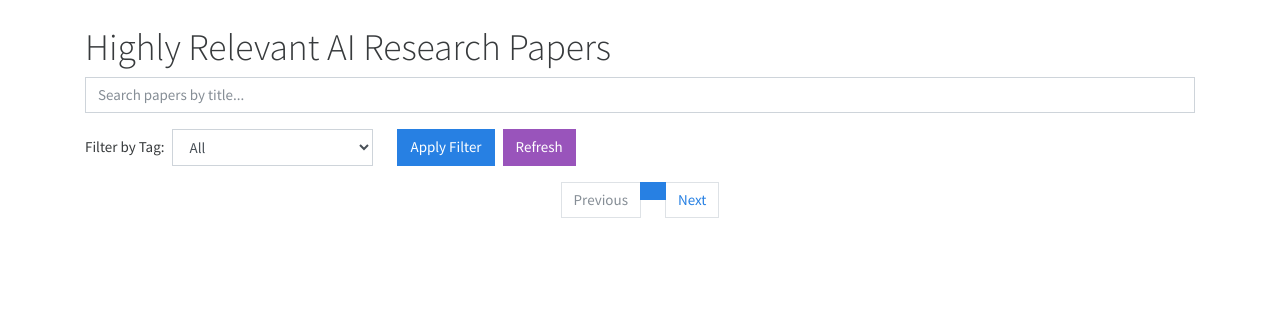
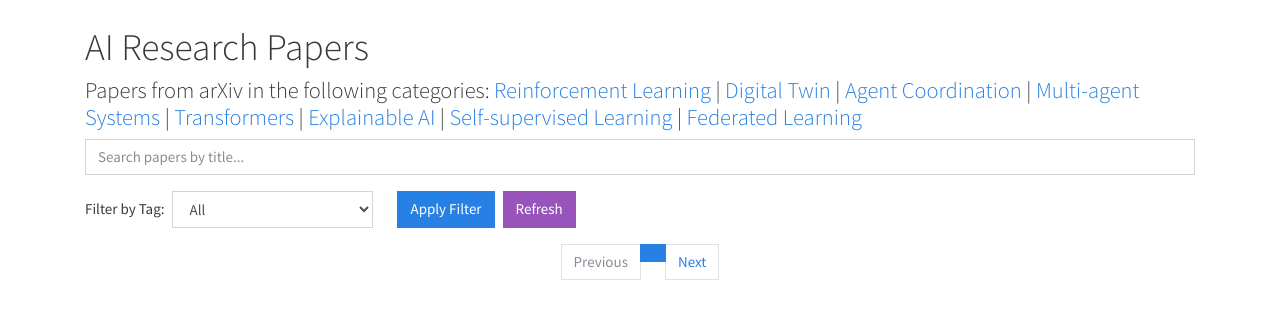
Before and after one commit to econoar/ai_paper_dashboard, a Flask app: template templates/index.html in a window 1280 px wide. Shown: the part 55-374 px from the top of the page. Run offline with Flask 3, Linux system fonts and the light colour scheme; the template is opened without the code that fills it, so the values that code supplies are empty; some libraries are stand-ins or nearby versions.

Commit message:
“updates”

```diff
--- a/templates/index.html
+++ b/templates/index.html
@@ -1,7 +1,19 @@
 {% extends "base.html" %}
 
 {% block content %}
-  <h1>Highly Relevant AI Research Papers</h1>
+  <!-- Updated Header and Subheading -->
+  <h1>AI Research Papers</h1>
+  <h4>Papers from arXiv in the following categories:
+    <!-- List categories as links that pass the respective tag parameter -->
+    <a href="{{ url_for('index', tag='reinforcement learning') }}">Reinforcement Learning</a> |
+    <a href="{{ url_for('index', tag='digital twin') }}">Digital Twin</a> |
+    <a href="{{ url_for('index', tag='agent coordination') }}">Agent Coordination</a> |
+    <a href="{{ url_for('index', tag='multi-agent systems') }}">Multi-agent Systems</a> |
+    <a href="{{ url_for('index', tag='transformers') }}">Transformers</a> |
+    <a href="{{ url_for('index', tag='explainable ai') }}">Explainable AI</a> |
+    <a href="{{ url_for('index', tag='self-supervised learning') }}">Self-supervised Learning</a> |
+    <a href="{{ url_for('index', tag='federated learning') }}">Federated Learning</a>
+  </h4>
 
   <!-- Search Bar with Autocomplete -->
   <div class="mb-3">
@@ -26,6 +38,7 @@
     <button type="button" id="refreshButton" class="btn btn-info">Refresh</button>
   </form>
 
+  <!-- Loop over each day and display the papers -->
   {% for day, day_papers in grouped_papers.items() %}
     <h3>{{ day }}</h3>
     <table class="table table-striped table-bordered">
@@ -79,7 +92,7 @@
                 <button class="btn btn-warning btn-sm mb-2 bookmark-btn" data-paper-id="{{ paper.id }}">
                   <i class="far fa-star"></i> Bookmark
                 </button>
-                <!-- Optionally add a share button here on the main page if desired -->
+                <!-- Optionally, you could add a Share button here on the main page if desired -->
               </div>
             </td>
           </tr>
@@ -96,9 +109,13 @@
           <a class="page-link" href="{{ url_for('index', tag=selected_tag, page=page-1) }}">Previous</a>
         </li>
       {% else %}
-        <li class="page-item disabled"><a class="page-link" href="#">Previous</a></li>
+        <li class="page-item disabled">
+          <a class="page-link" href="#">Previous</a>
+        </li>
       {% endif %}
-      <li class="page-item active"><a class="page-link" href="#">{{ page }}</a></li>
+      <li class="page-item active">
+        <a class="page-link" href="#">{{ page }}</a>
+      </li>
       <li class="page-item">
         <a class="page-link" href="{{ url_for('index', tag=selected_tag, page=page+1) }}">Next</a>
       </li>
@@ -171,9 +188,9 @@
           </div>
         </div>
         <div class="modal-footer">
-          <!-- Remove Re-summarize; add Share Summary -->
           <button id="generateSummaryBtn" class="btn btn-success">Generate</button>
           <button id="copySummaryBtn" class="btn btn-primary">Copy</button>
+          <!-- Replace Re-summarize with Share Summary -->
           <button id="shareSummaryBtn" class="btn btn-dark">Share Summary</button>
           <button type="button" class="btn btn-secondary" data-dismiss="modal">Close</button>
         </div>
@@ -187,13 +204,10 @@
     var currentPaperTitle = "";
     var currentPaperPdf = "";
 
-    // When the Summarize button is clicked, store the current paper data
     $(document).on("click", ".summarize-btn", function() {
       currentPaperId = $(this).data("paper-id");
-      // Lookup current paper data from allPapers (loaded in base.html)
-      var paper = allPapers.find(function(p) {
-        return p.id == currentPaperId;
-      });
+      // Retrieve paper data from allPapers array
+      var paper = allPapers.find(function(p) { return p.id == currentPaperId; });
       if (paper) {
         currentPaperTitle = paper.title;
         currentPaperPdf = paper.pdf_link;
@@ -249,16 +263,16 @@
       });
     });
 
-    // Remove the Re-summarize button (its functionality replaced by Share Summary)
     $("#shareSummaryBtn").on("click", function() {
       var summaryText = $("#summaryText").text();
-      var tweetText = encodeURIComponent(currentPaperTitle + " — " + summaryText + " " + currentPaperPdf);
+      // Format the tweet with newlines for better spacing
+      var tweetText = encodeURIComponent(currentPaperTitle + "\n\n" + summaryText + "\n\n" + currentPaperPdf);
       var twitterUrl = "https://twitter.com/intent/tweet?text=" + tweetText;
       window.open(twitterUrl, "_blank");
     });
   </script>
 
-  <!-- More Info Modal (unchanged) -->
+  <!-- More Info Modal -->
   <div class="modal fade" id="detailsModal" tabindex="-1" role="dialog" aria-labelledby="detailsModalLabel" aria-hidden="true">
     <div class="modal-dialog modal-lg" role="document">
       <div class="modal-content">
@@ -309,7 +323,7 @@
     });
   </script>
 
-  <!-- Bookmark Functionality (unchanged) -->
+  <!-- Bookmark Functionality -->
   <script>
     $(document).ready(function(){
       function updateBookmarks() {
```
Also changed, not shown: templates/bookmarks.html (+57 -32 lines). Lines whose indentation alone changed are shown as unchanged.
